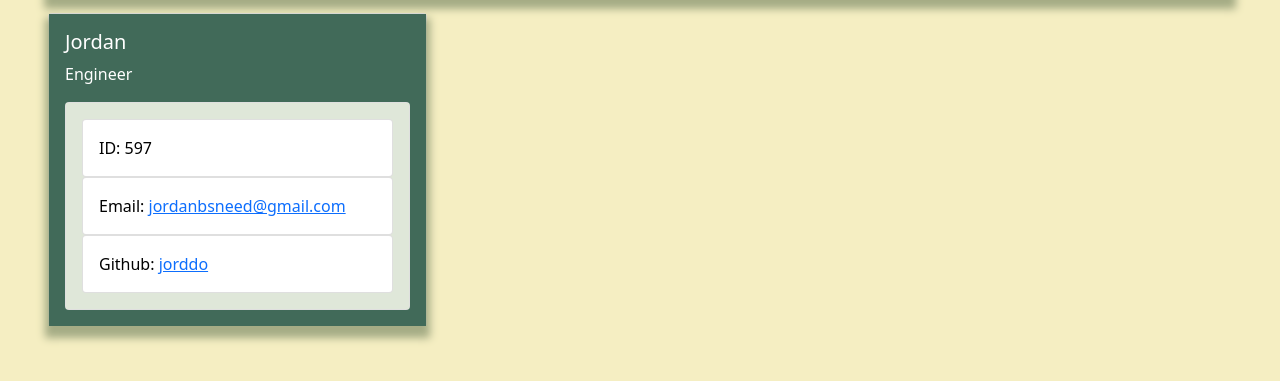
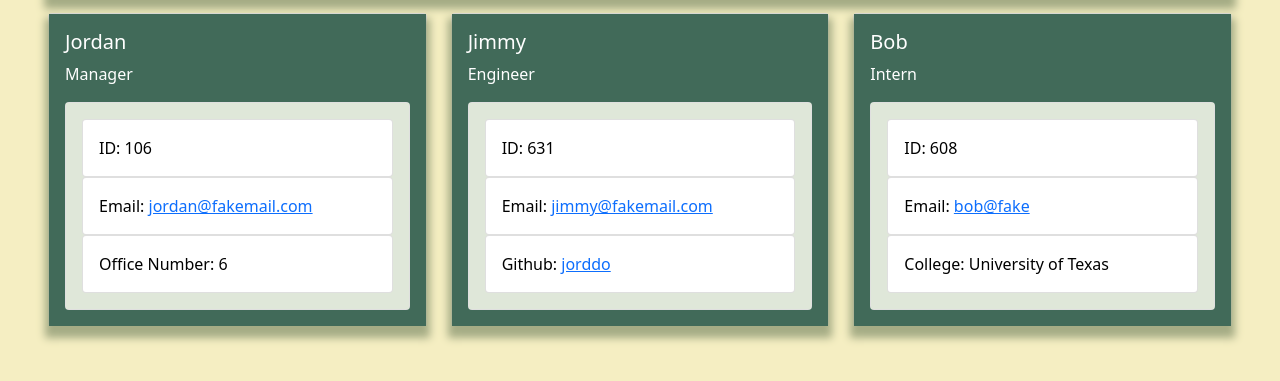
Before and after one commit to jorddo/team-o-matic, a website: page dist/index.html in a window 1280 px wide. Shown: the part 147-528 px from the top of the page. Drawn offline with nearby package versions, Linux system fonts and the light colour scheme.

```diff
--- a/dist/index.html
+++ b/dist/index.html
@@ -28,14 +28,38 @@
               <div class='card h-100'>
                 <div class='card-body background'>
                   <h5 class='card-title'>Jordan</h5>
+                  <p class='card-text'>Manager</p>
+                  <div class='card'>
+                    <div class='card-body foreground'>
+                      <div class='card'>
+                        <div class='card-body'>ID: 106</div>
+                      </div>
+                      <div class='card'>
+                        <div class='card-body'>Email: <a href="mailto:jordan@fakemail.com">jordan@fakemail.com</a></div>
+                      </div>
+                      <div class='card'>
+                        <div class='card-body'>
+                          Office Number: 6
+                        </div>
+                      </div>
+                    </div>
+                  </div>
+                </div>
+              </div>
+            </div>
+
+            <div class='col'>
+              <div class='card h-100'>
+                <div class='card-body background'>
+                  <h5 class='card-title'>Jimmy</h5>
                   <p class='card-text'>Engineer</p>
                   <div class='card'>
                     <div class='card-body foreground'>
                       <div class='card'>
-                        <div class='card-body'>ID: 597</div>
+                        <div class='card-body'>ID: 631</div>
                       </div>
                       <div class='card'>
-                        <div class='card-body'>Email: <a href="mailto:jordanbsneed@gmail.com">jordanbsneed@gmail.com</a></div>
+                        <div class='card-body'>Email: <a href="mailto:jimmy@fakemail.com">jimmy@fakemail.com</a></div>
                       </div>
                       <div class='card'>
                         <div class='card-body'>
@@ -48,6 +72,30 @@
               </div>
             </div>
 
+            <div class='col'>
+              <div class='card h-100'>
+                <div class='card-body background'>
+                  <h5 class='card-title'>Bob</h5>
+                  <p class='card-text'>Intern</p>
+                  <div class='card'>
+                    <div class='card-body foreground'>
+                      <div class='card'>
+                        <div class='card-body'>ID: 608</div>
+                      </div>
+                      <div class='card'>
+                        <div class='card-body'>Email: <a href="mailto:bob@fake">bob@fake</a></div>
+                      </div>
+                      <div class='card'>
+                        <div class='card-body'>
+                          College: University of Texas
+                        </div>
+                      </div>
+                    </div>
+                  </div>
+                </div>
+              </div>
+            </div>
+
       </div>
     </main>
   </body>
```
Also changed, not shown: README.md.
